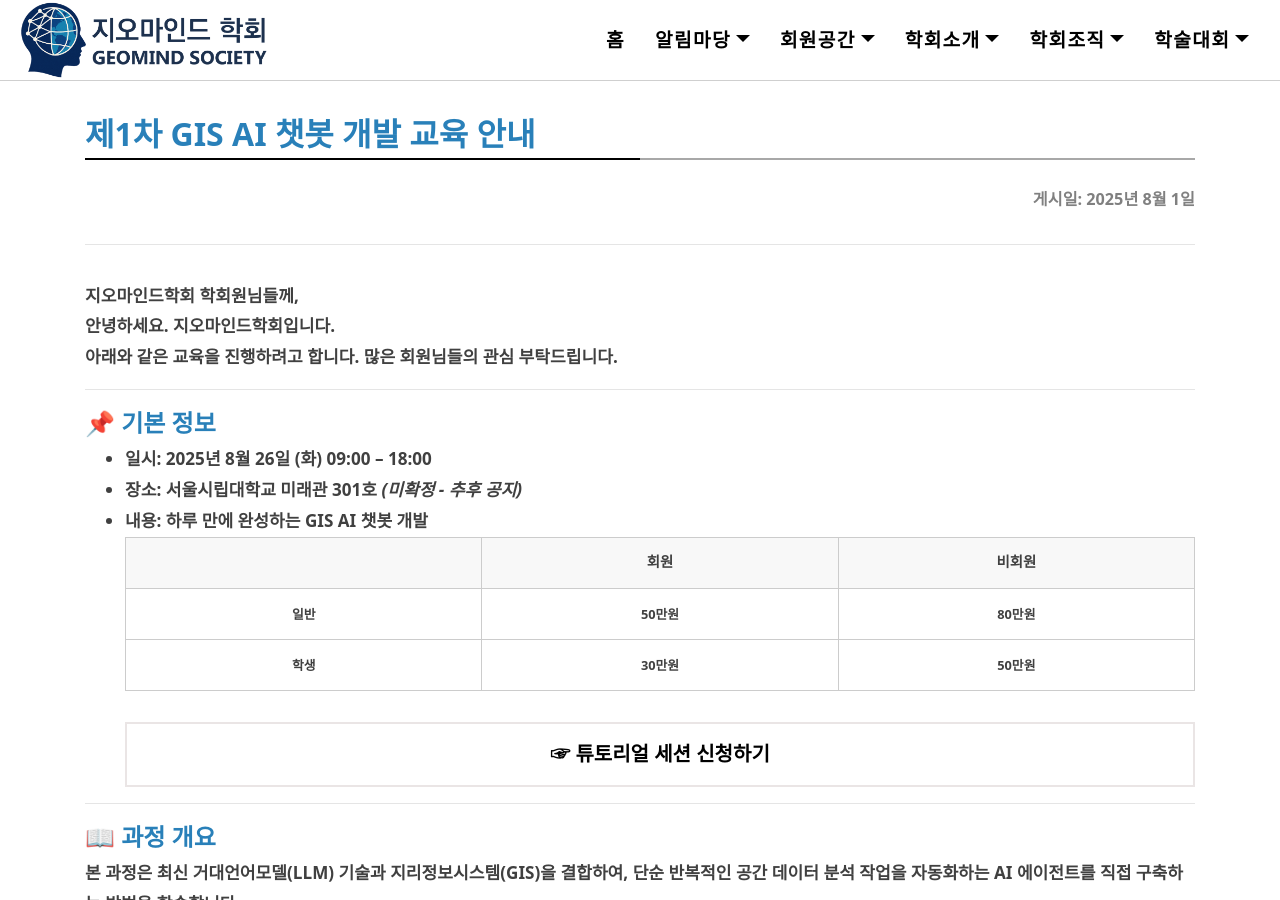
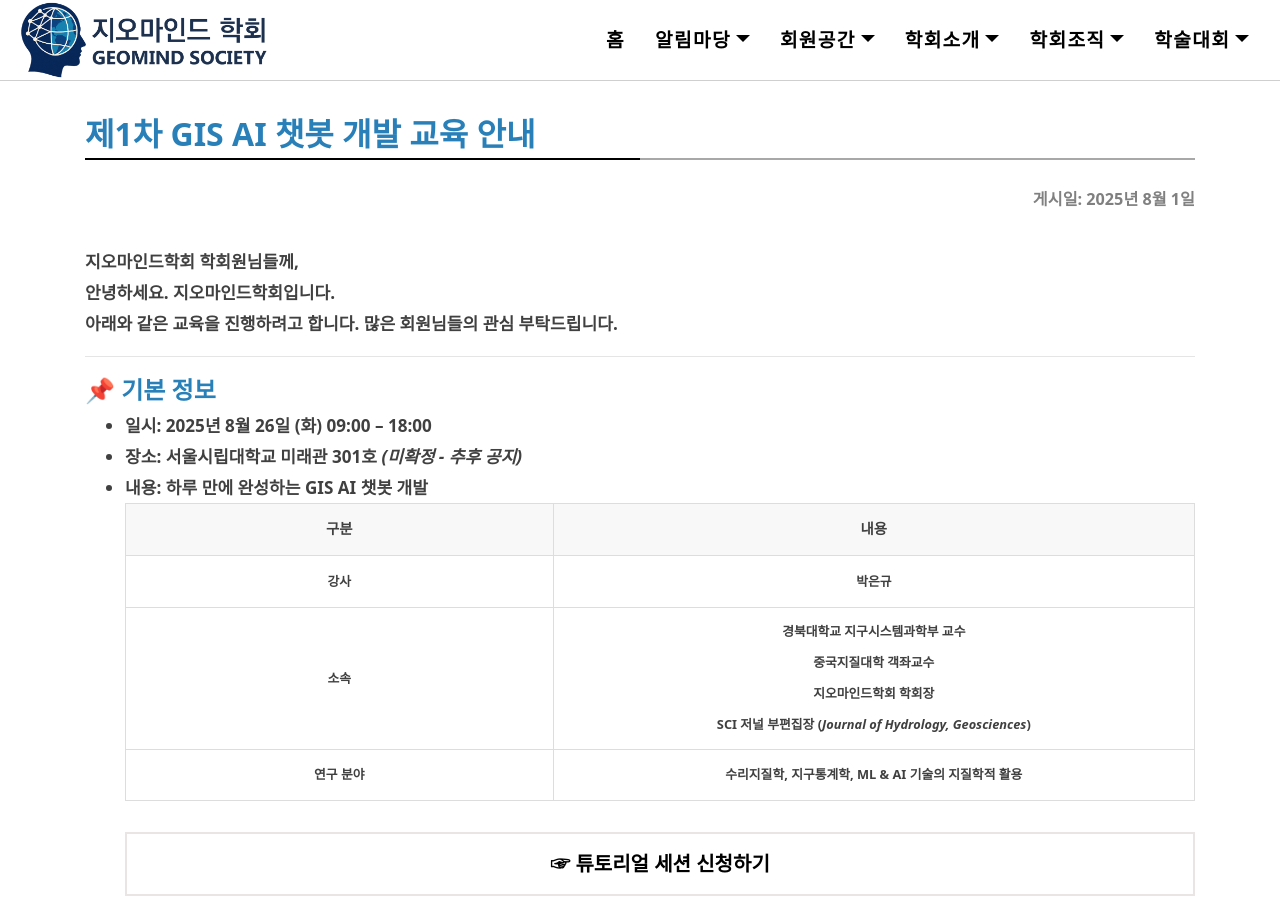
Before and after one commit to geomindgars/geomindgars.github.io, a Jekyll site: the page built from notice/num_1.md, in a window 1280 px wide and 900 px high. Built offline with Jekyll 4.4.1, drawn with Linux system fonts in a browser that asks for light colours; nearby versions of some CDN libraries.

Commit message:
Update num_1.md

```diff
--- a/notice/num_1.md
+++ b/notice/num_1.md
@@ -41,7 +41,7 @@ categories: [학회소식, 교육]
 </div>
 <br>
 <p style="text-align: right; font-size: 0.9em; color: gray; margin-bottom: 2em;">게시일: 2025년 8월 1일</p>
-<hr>
+
 
 <section style="margin-top: 2em;">
   <p style="line-height: 1.8em; font-size: 0.95em;">
@@ -56,24 +56,32 @@ categories: [학회소식, 교육]
     <li><strong>일시:</strong> 2025년 8월 26일 (화) 09:00 – 18:00</li>
     <li><strong>장소:</strong> 서울시립대학교 미래관 301호 <em>(미확정 - 추후 공지)</em></li>
     <li><strong>내용:</strong> 하루 만에 완성하는 GIS AI 챗봇 개발</li>
-<table class="customTable1">
+<table class="customTable1" style="width:100%; border-collapse: collapse; font-size: 0.95em;">
   <thead>
     <tr>
-      <th></th>
-      <th>회원</th>
-      <th>비회원</th>
+      <th style="padding: 0.7em; border: 1px solid #ddd; width: 20%;">구분</th>
+      <th style="padding: 0.7em; border: 1px solid #ddd;">내용</th>
     </tr>
   </thead>
   <tbody>
     <tr>
-      <td>일반</td>
-      <td>50만원</td>
-      <td>80만원</td>
+      <td style="padding: 0.7em; border: 1px solid #ddd; text-align: center;">강사</td>
+      <td style="padding: 0.7em; border: 1px solid #ddd;">박은규</td>
     </tr>
     <tr>
-      <td>학생</td>
-      <td>30만원</td>
-      <td>50만원</td>
+      <td style="padding: 0.7em; border: 1px solid #ddd; text-align: center;">소속</td>
+      <td style="padding: 0.7em; border: 1px solid #ddd;">
+        경북대학교 지구시스템과학부 교수<br>
+        중국지질대학 객좌교수<br>
+        지오마인드학회 학회장<br>
+        SCI 저널 부편집장 (<em>Journal of Hydrology, Geosciences</em>)
+      </td>
+    </tr>
+    <tr>
+      <td style="padding: 0.7em; border: 1px solid #ddd; text-align: center;">연구 분야</td>
+      <td style="padding: 0.7em; border: 1px solid #ddd;">
+        수리지질학, 지구통계학, ML & AI 기술의 지질학적 활용
+      </td>
     </tr>
   </tbody>
 </table>
@@ -175,9 +183,7 @@ categories: [학회소식, 교육]
       </tr>
     </tbody>
   </table>
-
-
+  <hr>
+  <br>
   <p style="font-size: 0.95em; line-height: 1.8em;">📢 많은 관심과 참여 부탁드립니다.<br><br>지오마인드학회 드림</p>
-
-
-</section>
+  </section>
```
